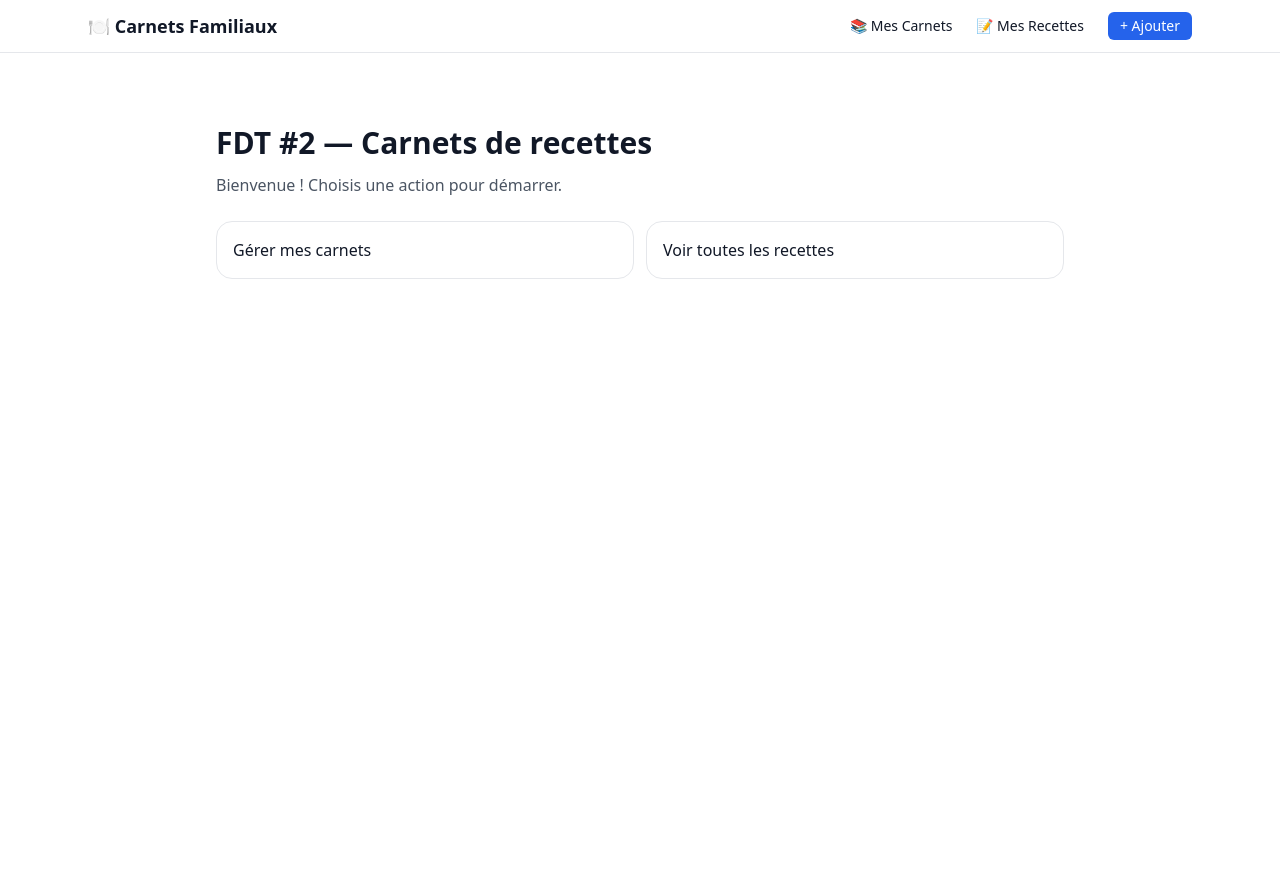
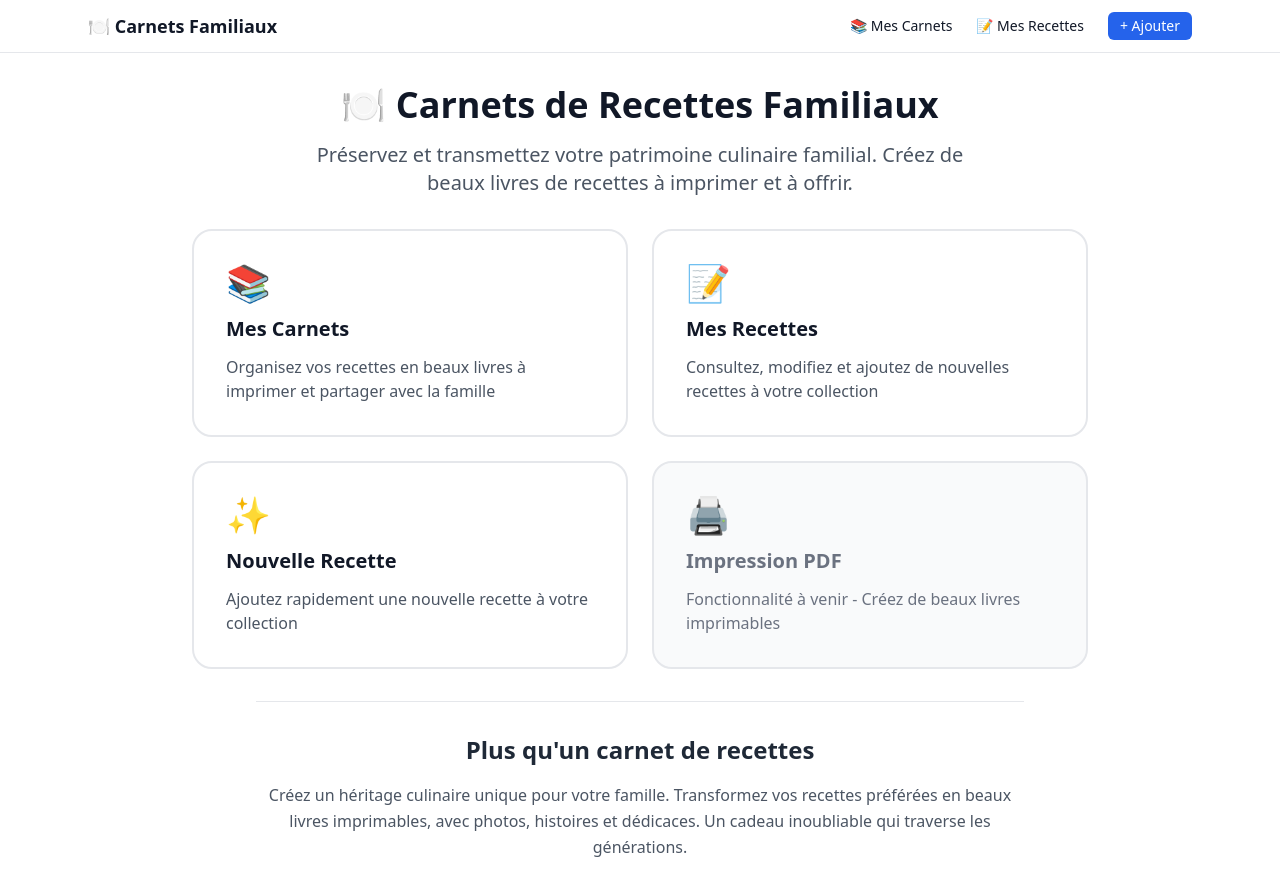
Before and after one commit to oliviertgpls-tech/Fdt-2, a Next.js app: page / in a window 1280 px wide. Before the commit the page ends 800 px from the top, so only its background shows below. Built offline with nearby package versions, Linux system fonts and the light colour scheme.

Commit message:
Update page.tsx

```diff
--- a/app/page.tsx
+++ b/app/page.tsx
@@ -1,14 +1,90 @@
 import Link from "next/link";
 
-export default function Home() {
+export default function HomePage() {
   return (
-    <main className="mx-auto max-w-4xl px-6 py-10">
-      <h1 className="text-3xl font-semibold">FDT #2 — Carnets de recettes</h1>
-      <p className="mt-3 text-gray-600">Bienvenue ! Choisis une action pour démarrer.</p>
-      <div className="mt-6 grid gap-3 sm:grid-cols-2">
-        <Link href="/notebooks" className="rounded-xl border p-4 hover:bg-gray-50">Gérer mes carnets</Link>
-        <Link href="/recipes" className="rounded-xl border p-4 hover:bg-gray-50">Voir toutes les recettes</Link>
+    <div className="space-y-8">
+      {/* Hero Section */}
+      <div className="text-center space-y-4">
+        <h1 className="text-4xl font-bold text-gray-900">
+          🍽️ Carnets de Recettes Familiaux
+        </h1>
+        <p className="text-xl text-gray-600 max-w-2xl mx-auto">
+          Préservez et transmettez votre patrimoine culinaire familial.
+          Créez de beaux livres de recettes à imprimer et à offrir.
+        </p>
       </div>
-    </main>
+
+      {/* Actions principales */}
+      <div className="grid gap-6 sm:grid-cols-2 max-w-4xl mx-auto">
+        <Link
+          href="/(tabs)/library"
+          className="group p-8 rounded-2xl border-2 border-gray-200 hover:border-blue-300 hover:bg-blue-50 transition-all"
+        >
+          <div className="space-y-3">
+            <div className="text-4xl">📚</div>
+            <h3 className="text-xl font-semibold text-gray-900 group-hover:text-blue-700">
+              Mes Carnets
+            </h3>
+            <p className="text-gray-600">
+              Organisez vos recettes en beaux livres à imprimer et partager avec la famille
+            </p>
+          </div>
+        </Link>
+
+        <Link
+          href="/(tabs)/recipes"
+          className="group p-8 rounded-2xl border-2 border-gray-200 hover:border-green-300 hover:bg-green-50 transition-all"
+        >
+          <div className="space-y-3">
+            <div className="text-4xl">📝</div>
+            <h3 className="text-xl font-semibold text-gray-900 group-hover:text-green-700">
+              Mes Recettes
+            </h3>
+            <p className="text-gray-600">
+              Consultez, modifiez et ajoutez de nouvelles recettes à votre collection
+            </p>
+          </div>
+        </Link>
+
+        <Link
+          href="/(tabs)/add"
+          className="group p-8 rounded-2xl border-2 border-gray-200 hover:border-purple-300 hover:bg-purple-50 transition-all"
+        >
+          <div className="space-y-3">
+            <div className="text-4xl">✨</div>
+            <h3 className="text-xl font-semibold text-gray-900 group-hover:text-purple-700">
+              Nouvelle Recette
+            </h3>
+            <p className="text-gray-600">
+              Ajoutez rapidement une nouvelle recette à votre collection
+            </p>
+          </div>
+        </Link>
+
+        <div className="group p-8 rounded-2xl border-2 border-gray-200 bg-gray-50">
+          <div className="space-y-3">
+            <div className="text-4xl">🖨️</div>
+            <h3 className="text-xl font-semibold text-gray-500">
+              Impression PDF
+            </h3>
+            <p className="text-gray-500">
+              Fonctionnalité à venir - Créez de beaux livres imprimables
+            </p>
+          </div>
+        </div>
+      </div>
+
+      {/* Proposition de valeur */}
+      <div className="text-center space-y-4 max-w-3xl mx-auto pt-8 border-t">
+        <h2 className="text-2xl font-semibold text-gray-800">
+          Plus qu'un carnet de recettes
+        </h2>
+        <p className="text-gray-600 leading-relaxed">
+          Créez un héritage culinaire unique pour votre famille. Transformez vos recettes
+          préférées en beaux livres imprimables, avec photos, histoires et dédicaces.
+          Un cadeau inoubliable qui traverse les générations.
+        </p>
+      </div>
+    </div>
   );
 }
```
